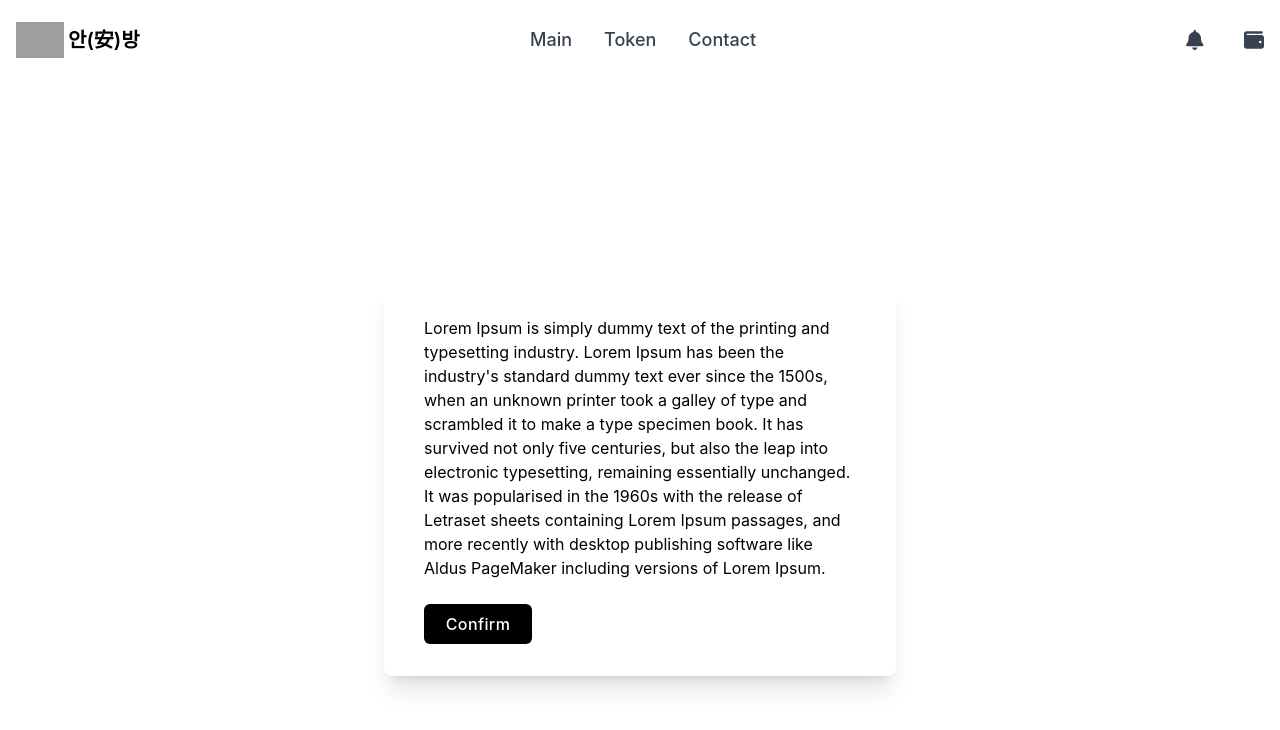
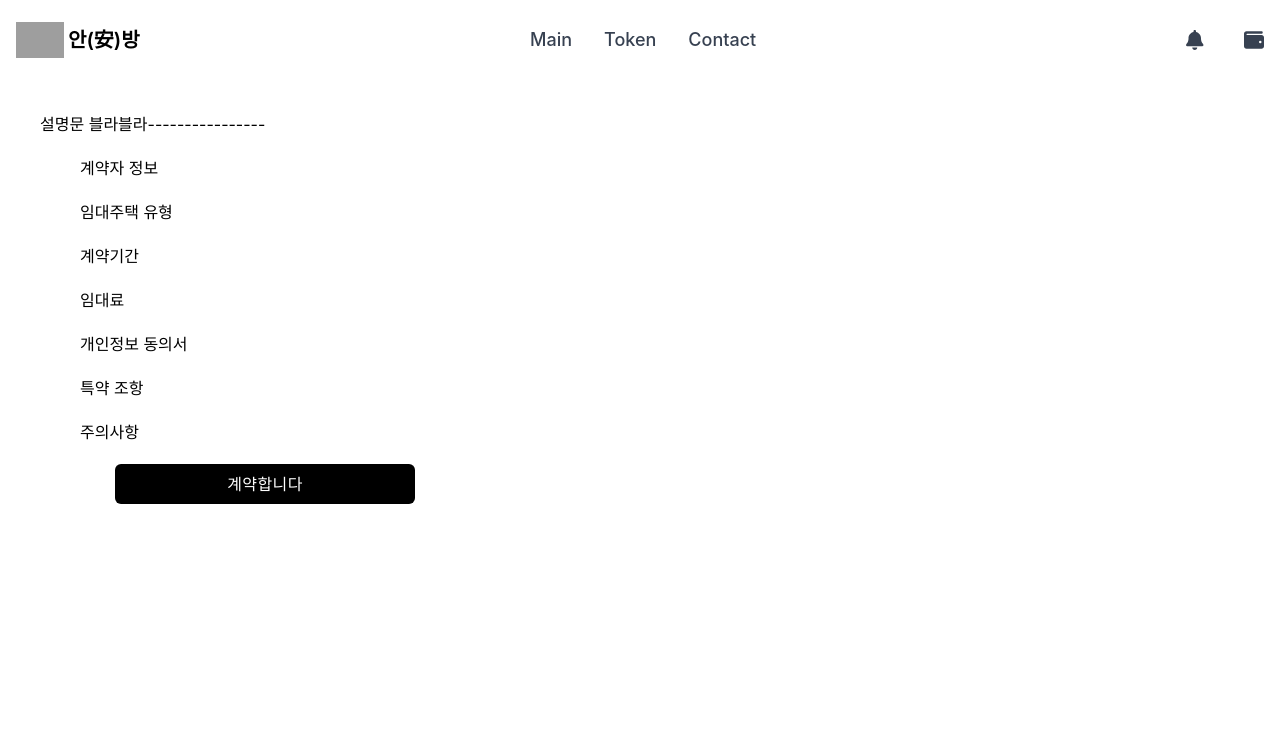
Before and after one commit to jchoo0x/BEB-07-anbang, a React (Create React App) app in the folder client/: page /contract in a window 1280 px wide. Shown: the top 730 px of the page. Built offline with nearby package versions, Linux system fonts and the light colour scheme; grey boxes are pictures that could not be loaded.

Commit message:
Minting페이지 수정

```diff
--- a/client/src/pages/Contract.js
+++ b/client/src/pages/Contract.js
@@ -2,26 +2,39 @@ import React from "react";
 
 function Contract() {
   return (
-    <div className="flex min-h-screen items-center justify-center ">
-      <div className="mx-auto w-full max-w-lg rounded-lg px-10 py-8 shadow-xl">
+    <div className="flex min-h-screen justify-center ">
+      <div className="mx-auto w-full rounded-lg px-10 py-8 ">
         <div className="mx-auto space-y-6">
-          Lorem Ipsum is simply dummy text of the printing and typesetting
-          industry. Lorem Ipsum has been the industry's standard dummy text ever
-          since the 1500s, when an unknown printer took a galley of type and
-          scrambled it to make a type specimen book. It has survived not only
-          five centuries, but also the leap into electronic typesetting,
-          remaining essentially unchanged. It was popularised in the 1960s with
-          the release of Letraset sheets containing Lorem Ipsum passages, and
-          more recently with desktop publishing software like Aldus PageMaker
-          including versions of Lorem Ipsum.
+          설명문 블라블라----------------
           <div className="flex w-full justify-center"></div>
-          <a
-            target="_blank"
-            className="block w-1/4 transform rounded-md bg-black px-4 py-2 text-center font-medium capitalize tracking-wide text-white transition-colors duration-300 hover:bg-gray-500 focus:outline-none focus:ring focus:ring-teal-300 focus:ring-opacity-80"
-          >
-            Confirm
-          </a>
         </div>
+        <div className="mt-5 ml-10">
+          <p>계약자 정보</p>
+        </div>
+        <div className="mt-5 ml-10">
+          <p>임대주택 유형</p>
+        </div>
+        <div className="mt-5 ml-10">
+          <p>계약기간</p>
+        </div>
+        <div className="mt-5 ml-10">
+          <p>임대료</p>
+        </div>
+        <div className="mt-5 ml-10">
+          <p>개인정보 동의서</p>
+        </div>
+        <div className="mt-5 ml-10">
+          <p>특약 조항</p>
+        </div>
+        <div className="mt-5 ml-10">
+          <p>주의사항</p>
+        </div>
+        <a
+          target="_blank"
+          className="block w-1/4 translate-x-1/4 translate-y-1/2 rounded-md bg-black px-4 py-2 text-center font-medium capitalize tracking-wide text-white transition-colors duration-300 hover:bg-gray-500 focus:outline-none"
+        >
+          계약합니다
+        </a>
       </div>
     </div>
   );
--- a/client/src/pages/ContractAgree.js
+++ b/client/src/pages/ContractAgree.js
@@ -5,15 +5,7 @@ function ContractAgree() {
     <div className="flex min-h-screen justify-center ">
       <div className="mx-auto w-full rounded-lg px-10 py-8 ">
         <div className="mx-auto space-y-6">
-          Lorem Ipsum is simply dummy text of the printing and typesetting
-          industry. Lorem Ipsum has been the industry's standard dummy text ever
-          since the 1500s, when an unknown printer took a galley of type and
-          scrambled it to make a type specimen book. It has survived not only
-          five centuries, but also the leap into electronic typesetting,
-          remaining essentially unchanged. It was popularised in the 1960s with
-          the release of Letraset sheets containing Lorem Ipsum passages, and
-          more recently with desktop publishing software like Aldus PageMaker
-          including versions of Lorem Ipsum.
+          설명문 블라블라----------------
           <div className="flex w-full justify-center"></div>
         </div>
         <div className="mt-5 ml-10">
--- a/client/src/pages/Minting.js
+++ b/client/src/pages/Minting.js
@@ -4,7 +4,7 @@ import { Link } from "react-router-dom";
 import ReactDOM from "react-dom";
 import { BrowserRouter, Route, Routes, Switch } from "react-router-dom";
 import Postcode from "../components/Postcode";
-import DragDrop from "../components/DragDrop";
+
 // stylesheet
 import "../assets/css/main.css";
 
@@ -12,12 +12,15 @@ export default function Register() {
   const [imgChange, setimgChange] = useState(null);
   const [fileChange, setFileChange] = useState(null);
   const [preview, setPreview] = useState(null);
+
   const handleImgChange = (event) => {
     setimgChange(event.target.files[0]);
+    console.log(imgChange);
     setPreview(URL.createObjectURL(event.target.files[0]));
   };
   const handleFileChange = (event) => {
     setFileChange(event.target.files[0]);
+    console.log(fileChange);
   };
 
   return (
@@ -35,29 +38,16 @@ export default function Register() {
       </label>
       <div className="mb-8">
         {preview && <img src={preview} alt="preview" />}
+
+        <label className="relative flex min-h-[200px] items-center justify-center rounded-md border border-dashed border-[#e0e0e0] p-12 text-center">
+          <div>
             <input
               type="file"
               name="file"
               id="file"
-          class="sr-only"
               accept="image/*"
               onChange={handleImgChange}
             />
-
-        <label
-          for="file"
-          className="relative flex min-h-[200px] items-center justify-center rounded-md border border-dashed border-[#e0e0e0] p-12 text-center"
-        >
-          <div>
-            <span className="mb-2 block text-xl font-semibold text-[#07074D]">
-              Drop files here
-            </span>
-            <span className="mb-2 block text-base font-medium text-[#6B7280]">
-              Or
-            </span>
-            <span className="inline-flex rounded border border-[#e0e0e0] py-2 px-7 text-base font-medium text-[#07074D]">
-              Browse
-            </span>
           </div>
         </label>
       </div>
@@ -67,33 +57,19 @@ export default function Register() {
         </label>
       </div>
       <Postcode />
-      <label class="mb-5 pt-10 px-10 block text-xl font-semibold text-[#07074D]">
+      <label className="mb-5 pt-10 px-10 block text-xl font-semibold text-[#07074D]">
         등기부등본 등록
       </label>
       <div className="mb-8">
+        <label className="relative flex min-h-[200px] items-center justify-center rounded-md border border-dashed border-[#e0e0e0] p-12 text-center">
+          <div>
             <input
               type="file"
               name="file"
               id="file"
-          class="sr-only"
-          accept=".pdf"
+              accept="application/pdf"
               onChange={handleFileChange}
             />
-
-        <label
-          for="file"
-          className="relative flex min-h-[200px] items-center justify-center rounded-md border border-dashed border-[#e0e0e0] p-12 text-center"
-        >
-          <div>
-            <span className="mb-2 block text-xl font-semibold text-[#07074D]">
-              Drop files here
-            </span>
-            <span className="mb-2 block text-base font-medium text-[#6B7280]">
-              Or
-            </span>
-            <span className="inline-flex rounded border border-[#e0e0e0] py-2 px-7 text-base font-medium text-[#07074D]">
-              Browse
-            </span>
           </div>
         </label>
       </div>
--- a/client/src/pages/SignUp.js
+++ b/client/src/pages/SignUp.js
@@ -5,17 +5,20 @@ function Register() {
   const [email, setEmail] = useState("");
   const [password, setPassword] = useState("");
   const [passwordConfirm, setPasswordConfirm] = useState("");
-  const [userName, setUserName] = useState("");
+  const [nickName, setNickName] = useState("");
   const [name, setName] = useState("");
   const [phoneNumber, setPhoneNumber] = useState("");
-  const [address, setAddress] = useState("");
+  const [walletAddress, setWalletAddress] = useState("");
 
   const handleSubmit = (event) => {
     event.preventDefault();
   };
 
   return (
-    <div className="mt-36" style={{ display: "flex", justifyContent: "center" }}>
+    <div
+      className="mt-36"
+      style={{ display: "flex", justifyContent: "center" }}
+    >
       <form onSubmit={handleSubmit}>
         <input
           type="text"
@@ -44,8 +47,8 @@ function Register() {
         <input
           type="text"
           className="form-control block w-full px-3 py-1.5 text-base font-normal text-gray-700 bg-white bg-clip-padding border border-solid border-gray-300 rounded transition ease-in-out m-0 focus:text-gray-700 focus:bg-white focus:border-black focus:outline-none"
-          value={userName}
-          onChange={(event) => setUserName(event.target.value)}
+          value={nickName}
+          onChange={(event) => setNickName(event.target.value)}
           placeholder="Username"
         />
         <br />
@@ -68,8 +71,8 @@ function Register() {
         <input
           type="text"
           className="form-control block w-full px-3 py-1.5 text-base font-normal text-gray-700 bg-white bg-clip-padding border border-solid border-gray-300 rounded transition ease-in-out m-0 focus:text-gray-700 focus:bg-white focus:border-black focus:outline-none"
-          value={address}
-          onChange={(event) => setAddress(event.target.value)}
+          value={walletAddress}
+          onChange={(event) => setWalletAddress(event.target.value)}
           placeholder="Metamask Address"
         />
         <br />
```
Lines whose indentation alone changed are shown as unchanged.
